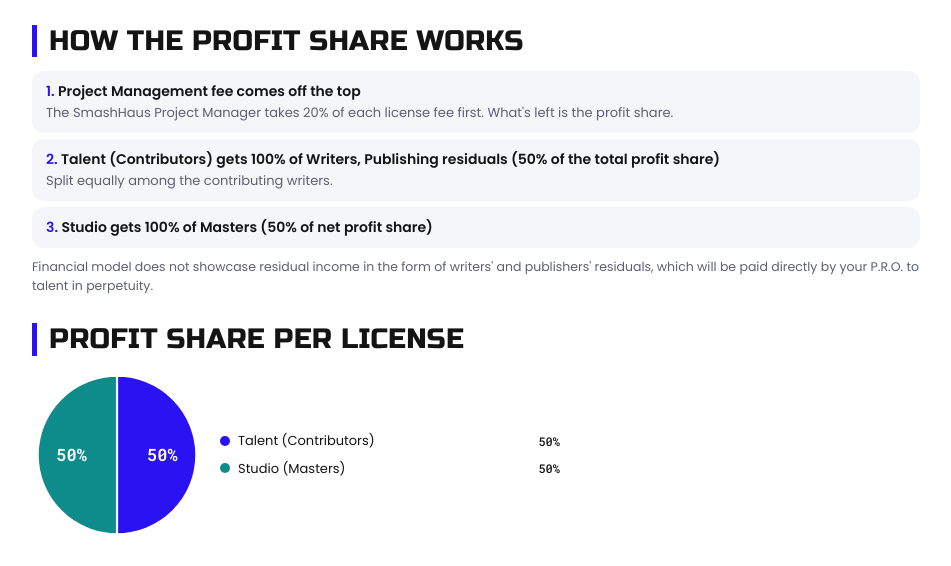
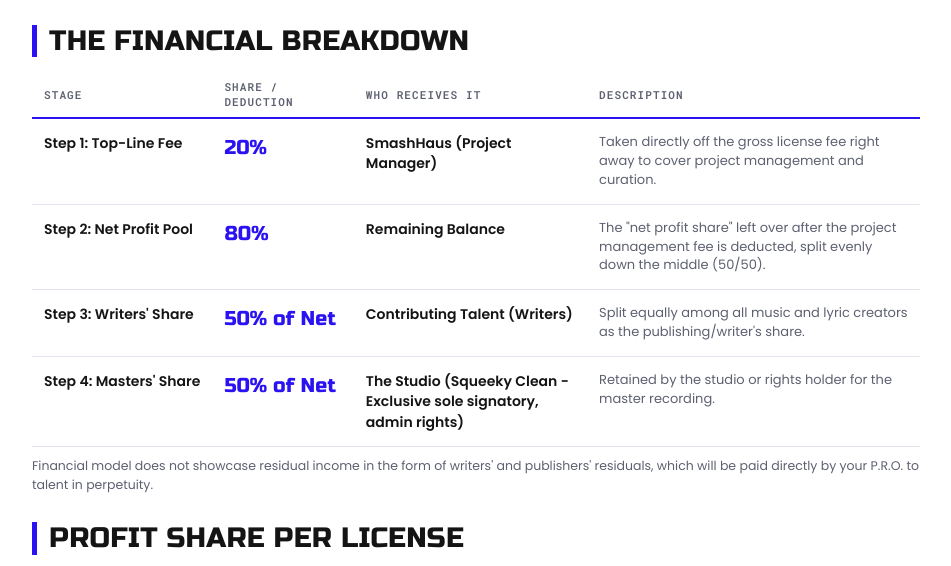
Before and after one commit to DylanBerry007/cinemasessions, a plain HTML site: page index.html in a window 1280 px wide. Shown: the part 156-722 px from the top of the page, without its empty margins (164-1115 px from the left). Drawn offline with Linux system fonts and the light colour scheme.

Commit message:
Financial Breakdown table for explainer and summary
Co-Authored-By: Claude Opus 5.5 <noreply@anthropic.com>
Claude-Session: https://claude.ai/code/session_017LLJwwAfMYBGY3SnCBB86N

```diff
--- a/index.html
+++ b/index.html
@@ -37,6 +37,11 @@ button:focus-visible,input:focus-visible,textarea:focus-visible{outline:2px soli
 button.primary{background:var(--blue);border-color:var(--blue);color:#fff}
 button.primary:hover{filter:brightness(1.1)}
 button.ghost{border-color:transparent;color:var(--muted);padding-inline:10px}
+.fb table{width:100%;border-collapse:separate;border-spacing:0;font-size:14px}
+.fb th{font:600 11px var(--f-mono);letter-spacing:.1em;text-transform:uppercase;color:var(--muted);text-align:left;padding:8px 12px;border-bottom:2px solid var(--blue)}
+.fb td{padding:14px 12px;border-bottom:1px solid var(--line);vertical-align:top;line-height:1.45}
+.fb td.st{font-weight:600;white-space:nowrap}.fb td.sh2{font-family:var(--f-disp);font-size:20px;color:var(--blue);white-space:nowrap}.fb td.who{font-weight:600}.fb td.ds{color:var(--muted);font-size:13px}
+@media (max-width:700px){.fb thead{display:none}.fb table,.fb tbody,.fb tr,.fb td{display:block}.fb tr{background:var(--soft);border-radius:12px;padding:12px 14px;margin-bottom:8px}.fb td{border:0;padding:2px 0}.fb td.sh2{font-size:22px}}
 h2.sh,.calc h2.sh{font-family:var(--f-disp);font-weight:400;font-size:clamp(22px,3.2vw,28px);line-height:1.15;text-transform:uppercase;letter-spacing:.01em;color:var(--ink);margin:0 0 4px;padding-left:12px;border-left:5px solid var(--blue)}
 .lab{font-family:var(--f-mono);font-size:11px;font-weight:600;letter-spacing:.12em;text-transform:uppercase;color:var(--muted)}
 .rules{display:grid;grid-template-columns:repeat(auto-fit,minmax(230px,1fr));gap:12px}
@@ -204,9 +209,12 @@ td .bs{color:var(--muted);font-size:12px}
     <p class="err" id="jbErr" role="alert"></p>
   </section>
 
-  <section class="how" aria-label="How the profit share works">
-    <h2 class="sh">How the profit share works</h2>
-    <ol id="how"></ol>
+  <section class="how" aria-label="The Financial Breakdown">
+    <h2 class="sh">The Financial Breakdown</h2>
+    <div class="fb"><table>
+      <thead><tr><th>Stage</th><th>Share / Deduction</th><th>Who Receives It</th><th>Description</th></tr></thead>
+      <tbody id="how"></tbody>
+    </table></div>
     <p class="note">Financial model does not showcase residual income in the form of writers' and publishers' residuals, which will be paid directly by your P.R.O. to talent in perpetuity.</p>
   </section>
 
@@ -304,7 +312,7 @@ function render(){
   var tiles=pre+'<div class="tile net hero"><span class="k">Profit share per license</span><span class="v">'+usd0(d.net)+'</span><span class="s">After Project Management fee, split below</span></div>';
   tiles+='<div class="tiles">';nets.forEach(function(x){tiles+=tile(x,pct(x.r.upfront).replace('.0%','%')+' of profit share')});tiles+='</div>';
   $("tiles").innerHTML=tiles;pie(d);
-  $("how").innerHTML=explain(d).map(function(x){return"<li><b>"+esc(x.h)+"</b>"+(x.t?"<span>"+esc(x.t)+"</span>":"")+"</li>"}).join("");
+  $("how").innerHTML=explain(d).map(function(x){return'<tr><td class="st">'+esc(x.st)+'</td><td class="sh2">'+esc(x.sh)+'</td><td class="who">'+esc(x.who)+'</td><td class="ds">'+esc(x.ds)+'</td></tr>'}).join("");
   var pool=d.rows.filter(function(x){return x.r.split})[0];
   if(pool){var each=(pool.u+pool.p)/w,b="";for(var k=1;k<=w;k++)b+='<div class="bub"><small>Writer '+k+'</small><b>'+usd(each)+'</b><span>1/'+w+'</span></div>';
     $("bubLab").textContent=label(pool.r)+" split "+w+(w===1?" way":" ways");$("bubs").innerHTML=b;$("bubLab").parentNode.hidden=false}
@@ -329,14 +337,17 @@ $("wrMinus").addEventListener("click",function(){bump(-1)});$("wrPlus").addEvent
 var tt;function toast(m){$("toast").textContent=m;$("toast").classList.add("on");clearTimeout(tt);tt=setTimeout(function(){$("toast").classList.remove("on")},2200)}
 function explain(d){
   var pp=function(v){return (Math.round(v*100)/100)+"%"};
-  var tops=d.rows.filter(function(x){return x.r.top}),nets=d.rows.filter(function(x){return!x.r.top}),out=[];
-  out.push({h:"Project Management fee comes off the top",t:"The "+tops.map(function(x){return (x.r.short||x.r.name)+" takes "+pp(x.r.upfront)}).join(" and ")+" of each license fee first. What's left is the profit share."});
-  nets.forEach(function(x){out.push({h:x.r.split&&x.r.pro>0?x.r.name+" gets "+pp(x.r.pro)+" of Writers, Publishing residuals ("+pp(x.r.upfront)+" of the total profit share)":x.r.id==="studio"?(x.r.short||"Studio")+" gets 100% of Masters ("+pp(x.r.upfront)+" of net profit share)":x.r.name+" gets "+pp(x.r.upfront)+" of the profit share",t:x.r.split?"Split equally among the contributing writers.":""})});
+  var tops=d.rows.filter(function(x){return x.r.top}),nets=d.rows.filter(function(x){return!x.r.top}),out=[],n=1,topPct=0;
+  tops.forEach(function(x){topPct+=x.r.upfront;out.push({st:"Step "+(n++)+": Top-Line Fee",sh:pp(x.r.upfront),who:x.r.id==="pm"?"SmashHaus (Project Manager)":x.r.name,ds:x.r.id==="pm"?"Taken directly off the gross license fee right away to cover project management and curation.":"Taken directly off the gross license fee."})});
+  var even=nets.length===2&&Math.abs(nets[0].r.upfront-50)<0.001;
+  out.push({st:"Step "+(n++)+": Net Profit Pool",sh:pp(100-topPct),who:"Remaining Balance",ds:"The \"net profit share\" left over after the project management fee is deducted"+(even?", split evenly down the middle (50/50).":", split as shown below.")});
+  nets.forEach(function(x){var w=x.r.split,m=x.r.id==="studio";
+    out.push({st:"Step "+(n++)+": "+(w?"Writers' Share":m?"Masters' Share":x.r.name+" Share"),sh:pp(x.r.upfront)+" of Net",who:w?"Contributing Talent (Writers)":m?"The Studio (Squeeky Clean - Exclusive sole signatory, admin rights)":x.r.name,ds:w?"Split equally among all music and lyric creators as the publishing/writer's share.":m?"Retained by the studio or rights holder for the master recording.":(x.r.basis||"")})});
   return out;
 }
 $("copyBtn").addEventListener("click",function(){
-  var d=calc(),L=[model.title+": how the profit share works (per license)",""];
-  explain(d).forEach(function(x,i){L.push((i+1)+". "+x.h);if(x.t)L.push("   "+x.t);L.push("")});
+  var d=calc(),L=[model.title,"The Financial Breakdown (per license)",""];
+  explain(d).forEach(function(x){L.push(x.st,"   Share / Deduction: "+x.sh,"   Who receives it: "+x.who,"   "+x.ds,"")});
   L.push("Financial model does not showcase residual income in the form of writers' and publishers' residuals, which will be paid directly by your P.R.O. to talent in perpetuity.");var text=L.join("\n").replace(/\n+$/,"")+"\n",name="cinema-sessions-profit-share.txt";
   var blob=new Blob([text],{type:"text/plain"});
   var anchor=function(){var a=document.createElement("a");a.href=URL.createObjectURL(blob);a.download=name;document.body.appendChild(a);a.click();setTimeout(function(){URL.revokeObjectURL(a.href);a.remove()},1000);toast("Summary downloaded")};
```
